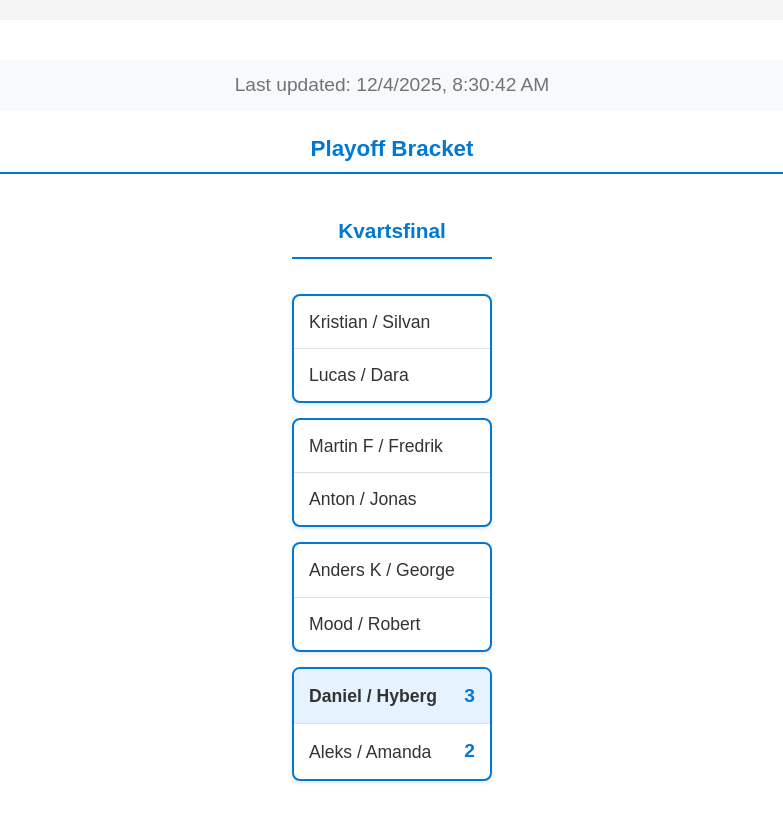
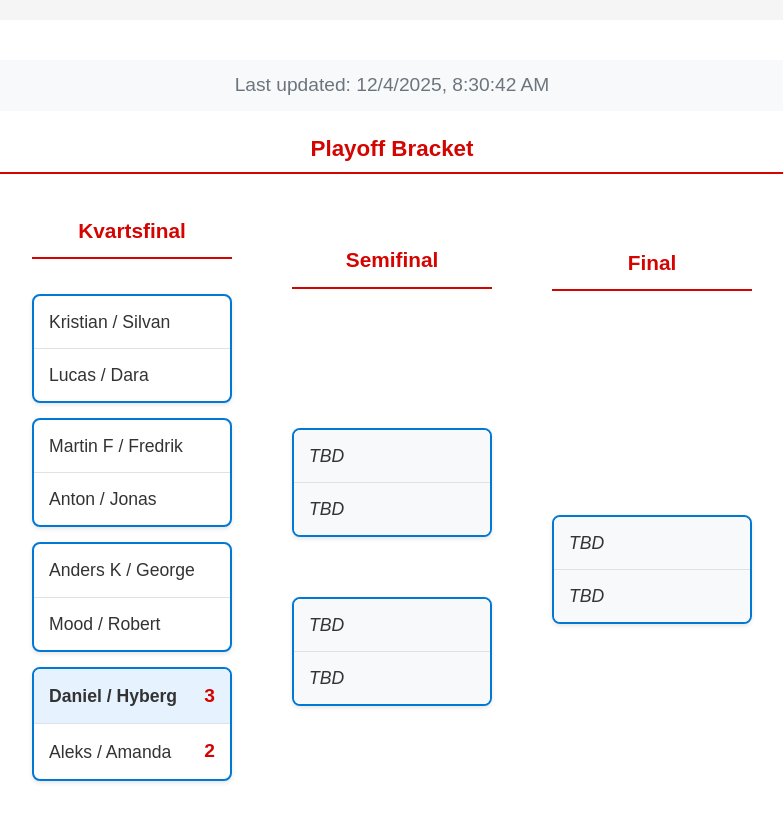
Before and after one commit to hallstedt-BI/hallstedt-bi.github.io, a plain HTML site: page playoff.html in a window 1280 px wide. Shown: the whole page, without its empty margins (248-1031 px from the left). Drawn offline with Linux system fonts and the light colour scheme.

Commit message:
playoff time!

```diff
--- a/playoff.html
+++ b/playoff.html
@@ -27,8 +27,8 @@
 
         .section-header {
             margin: 0 0 15px 0;
-            color: #0078d4;
-            border-bottom: 2px solid #0078d4;
+            color: #d40400;
+            border-bottom: 2px solid #d40400;
             padding-bottom: 5px;
             font-size: 1.4rem;
             text-align: center;
@@ -77,10 +77,10 @@
             text-align: center;
             font-size: 1.3rem;
             font-weight: 600;
-            color: #0078d4;
+            color: #d40400;
             margin-bottom: 20px;
             padding-bottom: 10px;
-            border-bottom: 2px solid #0078d4;
+            border-bottom: 2px solid #d40400;
         }
 
         .bracket-match {
@@ -117,7 +117,7 @@
 
         .team-score {
             font-weight: 700;
-            color: #0078d4;
+            color: #d40400;
             margin-left: 15px;
             font-size: 1.2rem;
         }
@@ -319,23 +319,29 @@
             const bracket = document.createElement('div');
             bracket.className = 'bracket-container';
 
-            // Quarterfinals
-            if (playoffData.quarterfinals && playoffData.quarterfinals.length > 0) {
-                const quarterfinalsRound = createRound('Kvartsfinal', playoffData.quarterfinals, 'quarterfinals');
-                bracket.appendChild(quarterfinalsRound);
+            // Quarterfinals - ensure we have 4 matches
+            const quarterfinals = playoffData.quarterfinals || [];
+            while (quarterfinals.length < 4) {
+                quarterfinals.push({ team1: '', score1: '', team2: '', score2: '', winner: 0 });
             }
+            const quarterfinalsRound = createRound('Kvartsfinal', quarterfinals, 'quarterfinals');
+            bracket.appendChild(quarterfinalsRound);
 
-            // Semifinals
-            if (playoffData.semifinals && playoffData.semifinals.length > 0) {
-                const semifinalsRound = createRound('Semifinal', playoffData.semifinals, 'semifinals');
-                bracket.appendChild(semifinalsRound);
+            // Semifinals - ensure we have 2 matches
+            const semifinals = playoffData.semifinals || [];
+            while (semifinals.length < 2) {
+                semifinals.push({ team1: '', score1: '', team2: '', score2: '', winner: 0 });
             }
+            const semifinalsRound = createRound('Semifinal', semifinals, 'semifinals');
+            bracket.appendChild(semifinalsRound);
 
-            // Finals
-            if (playoffData.finals && playoffData.finals.length > 0) {
-                const finalsRound = createRound('Final', playoffData.finals, 'finals');
-                bracket.appendChild(finalsRound);
+            // Finals - ensure we have 1 match
+            const finals = playoffData.finals || [];
+            while (finals.length < 1) {
+                finals.push({ team1: '', score1: '', team2: '', score2: '', winner: 0 });
             }
+            const finalsRound = createRound('Final', finals, 'finals');
+            bracket.appendChild(finalsRound);
 
             bracketContainer.appendChild(bracket);
         }
```
